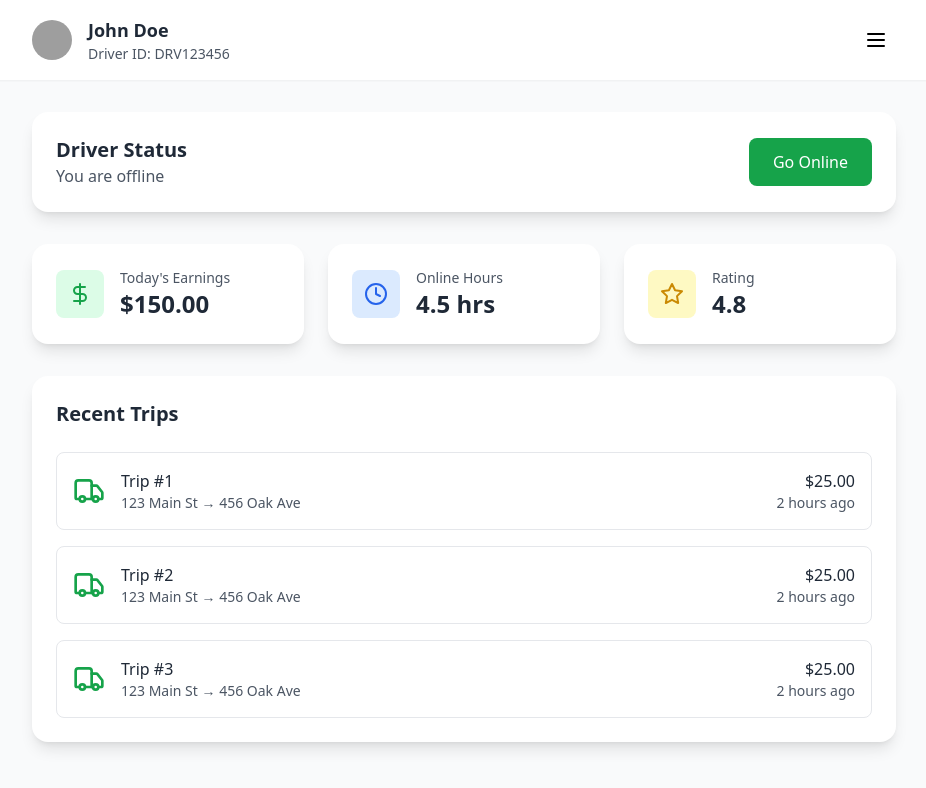
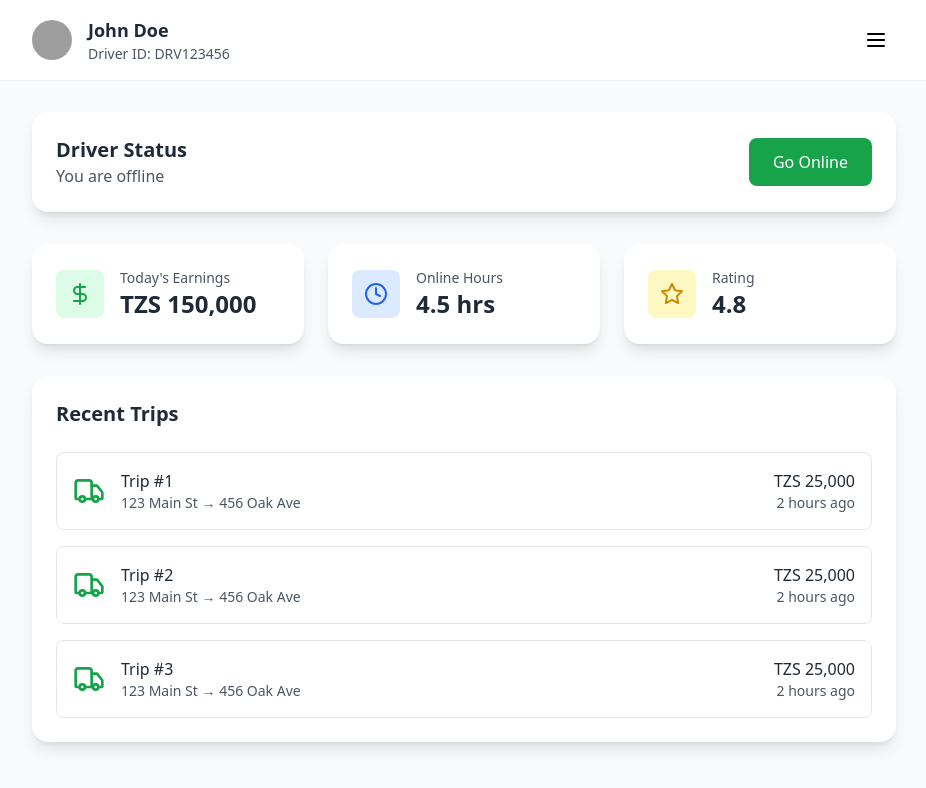
Before and after one commit to nassor22/mzigoni, a React (Vite) app: page /driver/dashboard in a window 1280 px wide. Shown: the top 788 px of the page, without its empty margins (176-1102 px from the left). Built offline with nearby package versions, Linux system fonts and the light colour scheme; grey boxes are pictures that could not be loaded.

Commit message:
refactor: update fare display to use Tanzanian Shillings (TZS) in driver dashboard

```diff
--- a/src/components/driver/DriverDashboard.tsx
+++ b/src/components/driver/DriverDashboard.tsx
@@ -98,7 +98,7 @@ const DriverDashboard = () => {
               </div>
               <div>
                 <p className="text-sm text-gray-600">Today's Earnings</p>
-                <p className="text-2xl font-semibold text-gray-800">$150.00</p>
+                <p className="text-2xl font-semibold text-gray-800">TZS 150,000</p>
               </div>
             </div>
           </div>
@@ -145,7 +145,7 @@ const DriverDashboard = () => {
                   </div>
                 </div>
                 <div className="text-right">
-                  <p className="font-medium text-gray-800">$25.00</p>
+                  <p className="font-medium text-gray-800">TZS 25,000</p>
                   <p className="text-sm text-gray-600">2 hours ago</p>
                 </div>
               </div>
```
